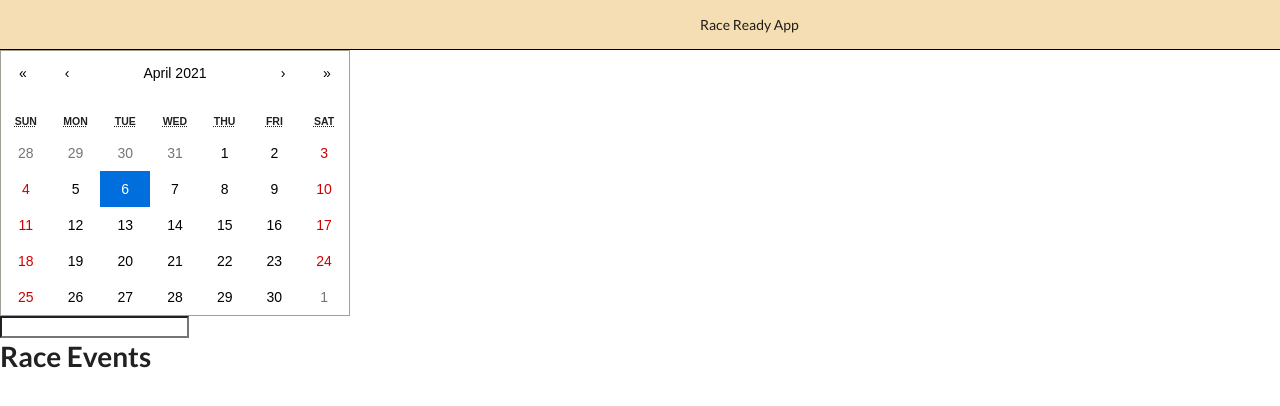
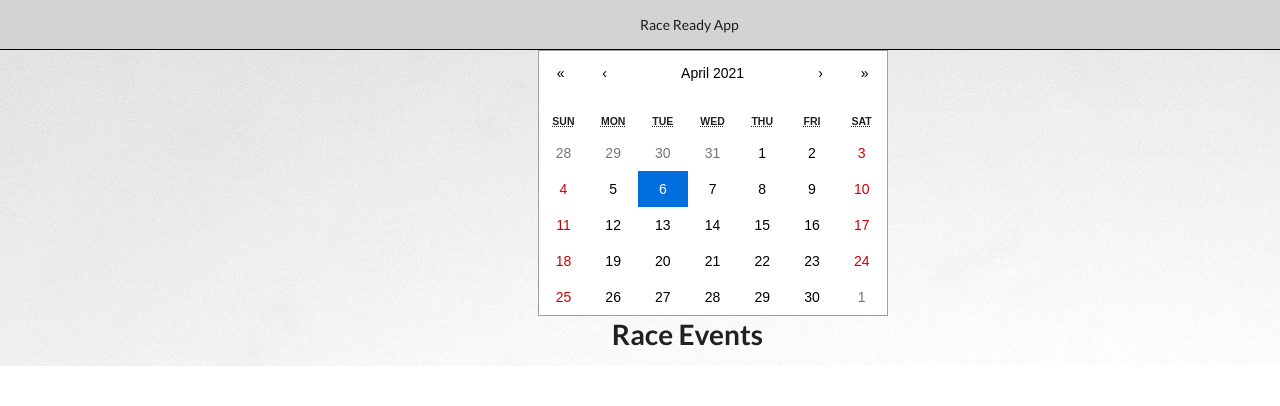
Before and after one commit to lironbard/Race, a React (Create React App) app: page / in a window 1280 px wide. Shown: the top 406 px of the page. Built offline with nearby package versions, Linux system fonts and the light colour scheme.

Commit message:
Updating Race App Files

```diff
--- a/src/components/MyCalendar.jsx
+++ b/src/components/MyCalendar.jsx
@@ -34,8 +34,16 @@ function MyCalendar(props) {
   }
 
   return (
-    <div>
-      <TodoListPopup updateRaceEvent={updateRaceEvent} checkListOriginal={raceEvents[activeDate]} trigger={buttonPopUp} date={activeDate} handleClose={() => setButtonPopUp(false)} />
+    <div className="body">
+      <div className="calendar">
+        <TodoListPopup
+          updateRaceEvent={updateRaceEvent}
+          checkListOriginal={raceEvents[activeDate]}
+          trigger={buttonPopUp}
+          date={activeDate}
+          handleClose={() => setButtonPopUp(false)}
+          // PopUp End
+        />
 
         <Calendar
           calendarType="US"
@@ -56,10 +64,10 @@ function MyCalendar(props) {
           }}
           value={value}
         />
-      {value && <input type="text" />}
+        {/* {value && <input type="text" />} */}
 
         <div>
-        <h1>Race Events</h1>
+          <h1 className="raceTitle">Race Events</h1>
           <ul className="cards">
             {raceEventsDates.map((raceEventsDate) => (
               <li>
@@ -82,6 +90,7 @@ function MyCalendar(props) {
           </ul>
         </div>
       </div>
+    </div>
   );
 }
 
--- a/src/components/NavBar.component.jsx
+++ b/src/components/NavBar.component.jsx
@@ -4,22 +4,18 @@ const NavBar = () => {
   const navStyle = {
     display: "flex",
     alignItems: "center",
-    background: "wheat",
+    background: "lightGrey",
     borderBottom: "1px solid black",
     height: "50px",
   };
 
   const styleItem = {
-    marginLeft: "50rem",
+    marginLeft: "50%",
   };
 
   return (
     <div style={navStyle}>
       <div style={styleItem}>Race Ready App</div>
-      {/* <Link style={styleItem} to="/">
-        Home
-      </Link>
-      <Link to="/products">Products</Link> */}
     </div>
   );
 };
--- a/src/components/myCalendar.css
+++ b/src/components/myCalendar.css
@@ -1,5 +1,19 @@
 .selectedDay {
   font-weight: 900;
+}
+
+.body {
+  background-image: url("car1.jpg");
+  /* display: flex;
+  justify-content: center;
+  align-items: center; */
+}
+
+.calendar {
+  margin-left: 42%;
+  /* display: flex;
+  justify-content: center;
+  align-items: center; */
 }
 
 .cards {
@@ -18,3 +32,7 @@
   box-shadow: 0 0 10px 0 #000;
   margin: 20px;
 }
+
+.raceTitle {
+  margin-left: 10%;
+}
```
Also changed, not shown: src/components/car1.jpg (added), src/images/car1.jpg (added). Lines whose indentation alone changed are shown as unchanged.
